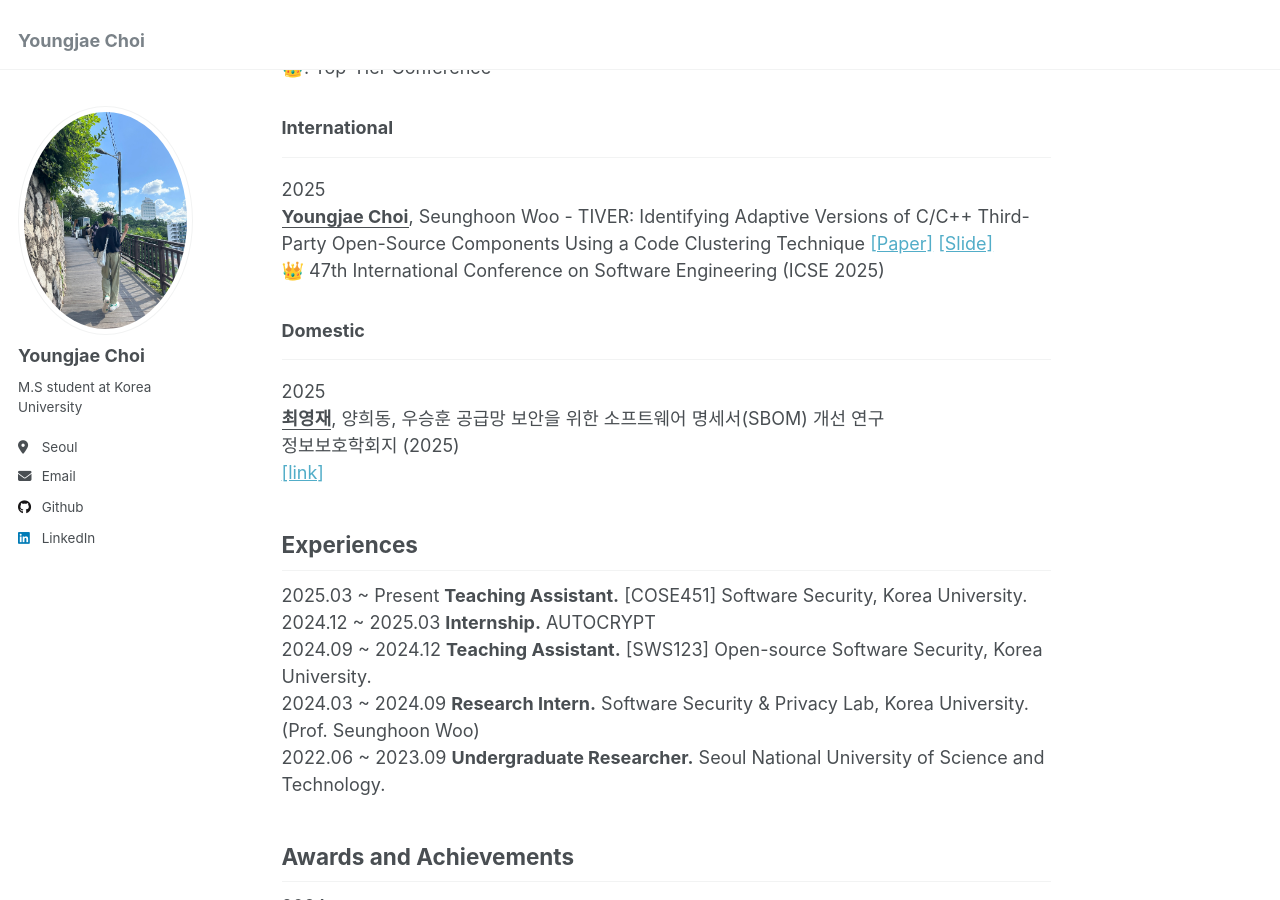
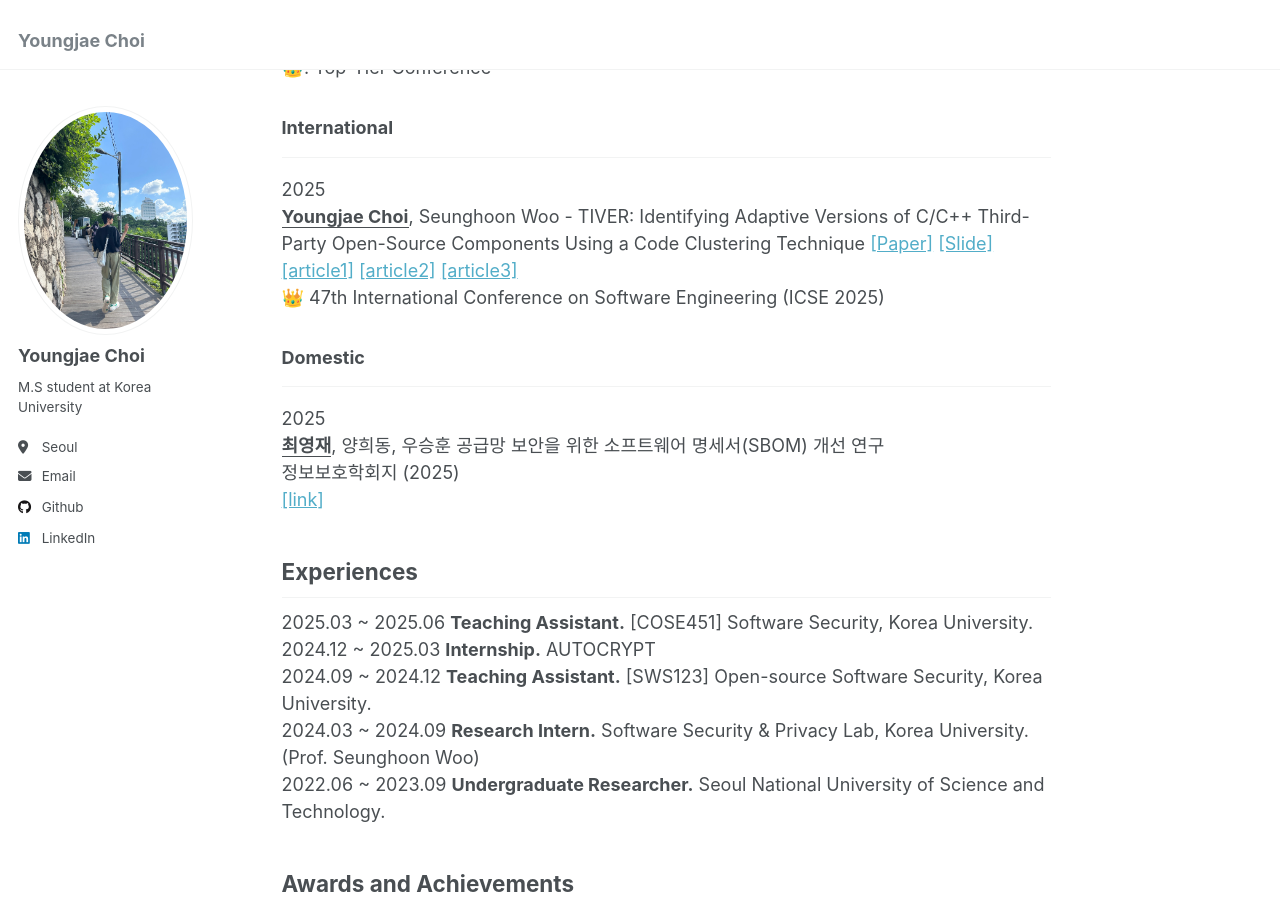
Before and after one commit to Genius-Choi/Genius-Choi.github.io, a Jekyll site: the page built from _pages/about.md, in a window 1280 px wide and 900 px high, scrolled down 447 px. Built offline with Jekyll 4.4.1, drawn with Linux system fonts in a browser that asks for light colours.

Commit message:
2025 fall update

```diff
--- a/_pages/about.md
+++ b/_pages/about.md
@@ -22,7 +22,7 @@ Feel free to email :)
 ---
 <font size = 4>2025</font>
 
-**<u>Youngjae Choi</u>**, Seunghoon Woo - TIVER: Identifying Adaptive Versions of C/C++ Third-Party Open-Source Components Using a Code Clustering Technique [[Paper]](/images/ICSE25.pdf) [[Slide]](/images/ICSE2025%20presentation.pdf)<br>
+**<u>Youngjae Choi</u>**, Seunghoon Woo - TIVER: Identifying Adaptive Versions of C/C++ Third-Party Open-Source Components Using a Code Clustering Technique [[Paper]](/images/ICSE25.pdf) [[Slide]](/images/ICSE2025%20presentation.pdf) [[article1]](https://www.kfenews.co.kr/news/articleView.html?idxno=638650) [[article2]](https://www.dailysecu.com/news/articleView.html?idxno=166742) [[article3]](https://www.digitaltoday.co.kr/news/articleView.html?idxno=569997)<br>
 👑 47th International Conference on Software Engineering (ICSE 2025)
 
 ### Domestic
@@ -33,7 +33,7 @@ Feel free to email :)
 
 ## Experiences
 
-2025.03 ~ Present **Teaching Assistant.** [COSE451] Software Security, Korea University. <br>
+2025.03 ~ 2025.06 **Teaching Assistant.** [COSE451] Software Security, Korea University. <br>
 2024.12 ~ 2025.03 **Internship.** AUTOCRYPT <br>
 2024.09 ~ 2024.12 **Teaching Assistant.** [SWS123] Open-source Software Security, Korea University. <br>
 2024.03 ~ 2024.09 **Research Intern.** Software Security & Privacy Lab, Korea University. (Prof. Seunghoon Woo) <br>
```
